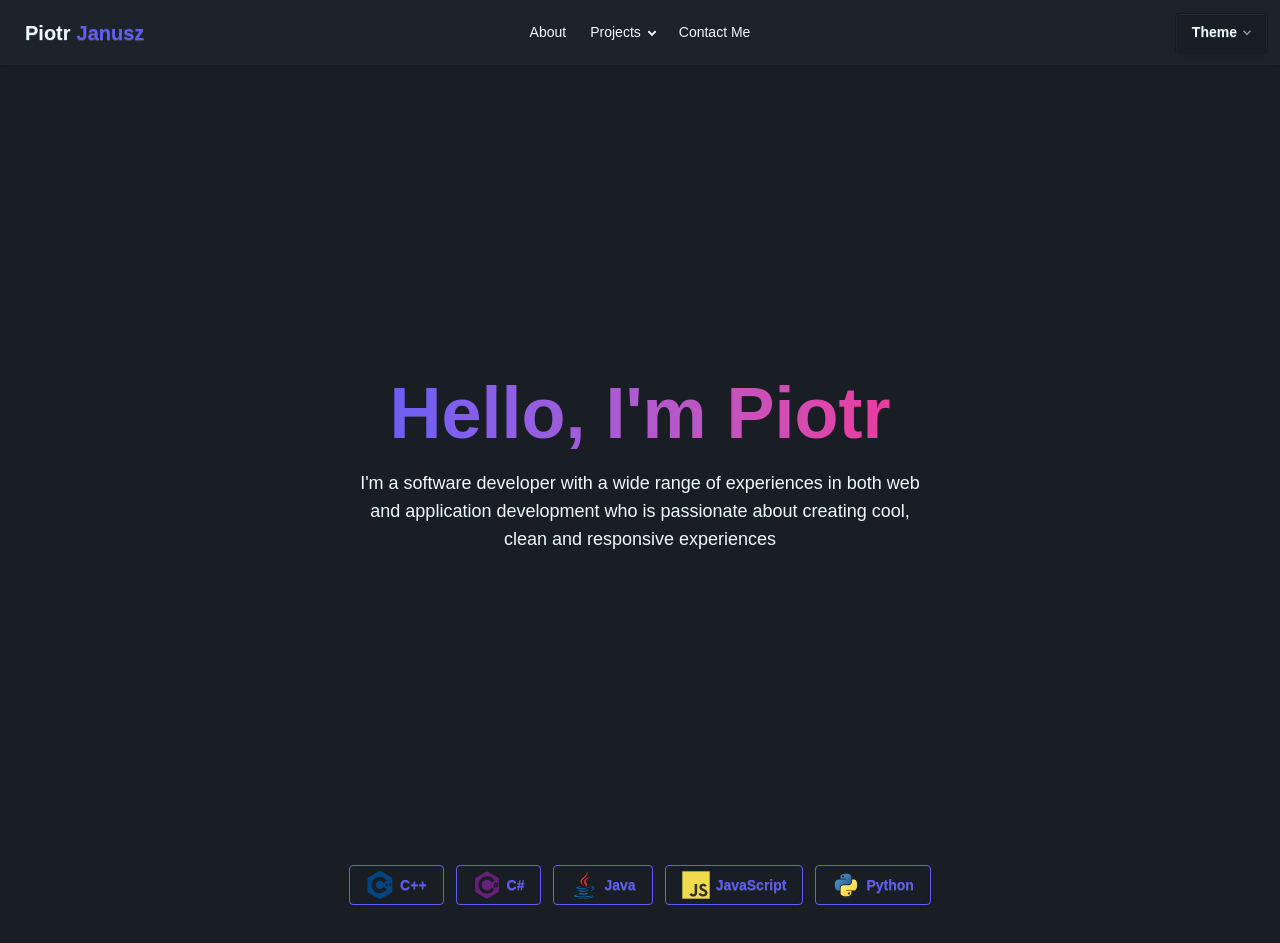
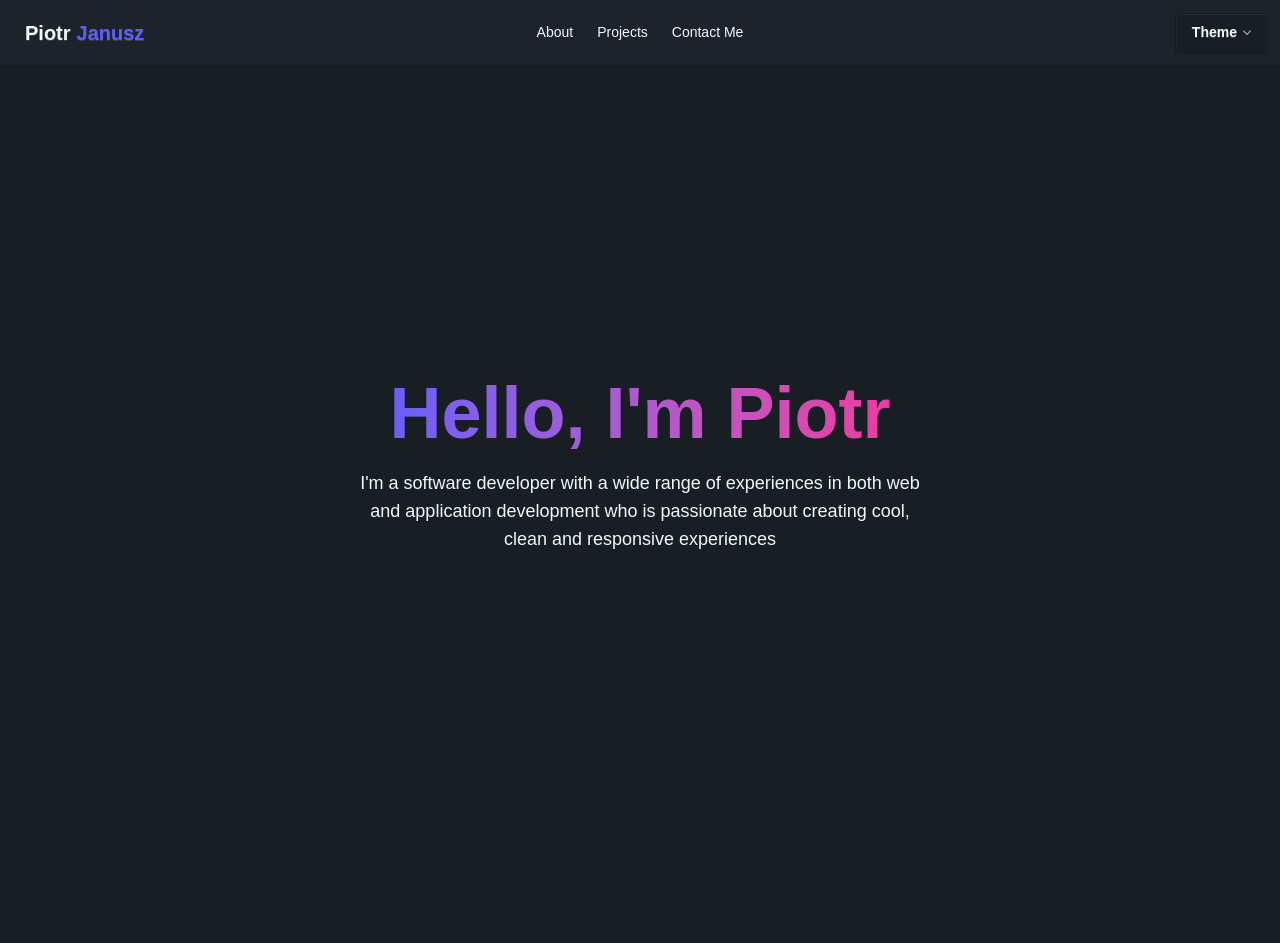
Before and after one commit to Piotr-Janusz/piotr-janusz.github.io, a React (Vite) app: page / in a window 1280 px wide. Shown: the top 943 px of the page. Built offline with nearby package versions, Linux system fonts and the light colour scheme.

Commit message:
Added scrolling functionality to NavBar aswell as making it sticky

```diff
--- a/package.json
+++ b/package.json
@@ -18,6 +18,7 @@
     "emailjs-com": "^3.2.0",
     "react": "^19.0.0",
     "react-dom": "^19.0.0",
+    "react-scroll": "^1.9.3",
     "tailwindcss": "^4.1.4"
   },
   "devDependencies": {
--- a/src/App.jsx
+++ b/src/App.jsx
@@ -1,4 +1,4 @@
-import { useState } from 'react'
+import { useState, useRef, useEffect } from 'react'
 import reactLogo from './assets/react.svg'
 import viteLogo from '/vite.svg'
 import './App.css'
@@ -10,29 +10,52 @@ import "./index.css"
 import { Navbar } from './components/Navbar'
 import { Projects } from './components/sections/Projects'
 import { Contact } from './components/sections/Contact'
+import { Link,Element } from 'react-scroll'
 
 function App() {
+  const contactRef = useRef(null);
+  const homeRef = useRef(null);
+  const projectsRef = useRef(null);
+
+  const scrollToChosen = (element) => {
+    if(element == 'contact')
+    {
+      contactRef.current.scrollIntoView({behavior: 'smooth'});
+    }
+    if(element == 'home')
+    {
+      homeRef.current.scrollIntoView({behavior: 'smooth'});
+    }
+    if(element == 'projects')
+    {
+      projectsRef.current.scrollIntoView({behavior: 'smooth'});
+    }
+  }
+
+
+  const [shouldUpdate, setShouldUpdate] = useState(true)
+
+
   const [count, setCount] = useState(0)
   const [isLoaded, setIsLoaded] = useState(false)
   const [menuOpen, setMenuOpen] = useState(false);
 
   const [currentProjectFilter, setProjectFilter] = useState("none");
-
-  function testFunctionality(message)
-  {
-    console.log(message)
-  }
-
   return (
     <>
       <div className="bg-base-200">
         {!isLoaded && <LoadingScreen onComplete={() => setIsLoaded(true)} />}
-
-        <NavBarTest></NavBarTest>
-        <Home></Home>
-        <ProjectButtons changeFilter={setProjectFilter} currentFilter={currentProjectFilter} id="projects"></ProjectButtons>
-        <Projects currentFilter={currentProjectFilter}> </Projects>
-        <Contact> </Contact>
+        <NavBarTest scrollFunction={scrollToChosen}></NavBarTest>
+        <span ref={homeRef}>
+          <Home></Home>
+        </span>
+        <span ref={projectsRef}>
+          <ProjectButtons changeFilter={setProjectFilter} currentFilter={currentProjectFilter} id="projects"></ProjectButtons>
+          <Projects id="projects" currentFilter={currentProjectFilter}> </Projects>
+        </span>
+        <span ref={contactRef}>
+          <Contact> </Contact>
+        </span>
       </div>
     </>
   )
--- a/src/components/NavBarTest.jsx
+++ b/src/components/NavBarTest.jsx
@@ -1,7 +1,15 @@
+import { useEffect, useState } from "react";
 
-export const NavBarTest = () => {
+export const NavBarTest = ({scrollFunction}) => {
 
-    return <div className="navbar bg-base-100 shadow-sm">
+
+    function scrollToElement(element)
+    {
+      console.log(this);
+      scrollFunction(element);
+    }
+
+    return <div className="navbar bg-base-100 shadow-sm sticky top-0 z-50">
     <div className="navbar-start">
       <div className="dropdown">
         <div tabIndex={0} role="button" className="btn btn-ghost lg:hidden">
@@ -25,17 +33,11 @@ export const NavBarTest = () => {
     </div>
     <div className="navbar-center hidden lg:flex">
       <ul className="menu menu-horizontal px-1">
-        <li><a href="#projects">About</a></li>
-        <li>
-          <details>
-            <summary>Projects</summary>
-            <ul>
-              <li><a href="#projects" className="text-center">Project 1</a></li>
-              <li><a className="text-center">Project 2</a></li>
-            </ul>
-          </details>
-        </li>
-        <li><a>Contact Me</a></li>
+        <li><a href="#home" onClick={() => scrollFunction('home')}>About</a></li>
+        <li><a href="#projects" onClick={() => scrollFunction('projects')}>Projects</a></li>
+        <li><span onClick={() => scrollFunction('contact')}>
+        Contact Me
+        </span></li>
       </ul>
     </div>
     <div className="navbar-end">
--- a/src/components/sections/ProjectButtons.jsx
+++ b/src/components/sections/ProjectButtons.jsx
@@ -6,6 +6,7 @@ export const ProjectButtons = ({changeFilter, currentFilter}) => {
 
     function swapFilter(newFilter)
     {
+        console.log(currentFilter)
       if (currentFilter == newFilter)
       {
         changeFilter("none")
@@ -16,7 +17,7 @@ export const ProjectButtons = ({changeFilter, currentFilter}) => {
       }
     }
 
-    return <div className="filter flex relative justify-center space-x-3">
+    return <div className="filter flex relative justify-center space-x-3 pt-20">
 
         <button className={"btn btn-primary btn-outline" + (currentFilter == "cpp" ? 'btn-active' : '')} onClick={() => swapFilter("cpp")}>
         <svg viewBox="0 0 128 128" className="size-[2em]">
```
Also changed, not shown: 1 other file (tests, documents, lock files or other folders).
